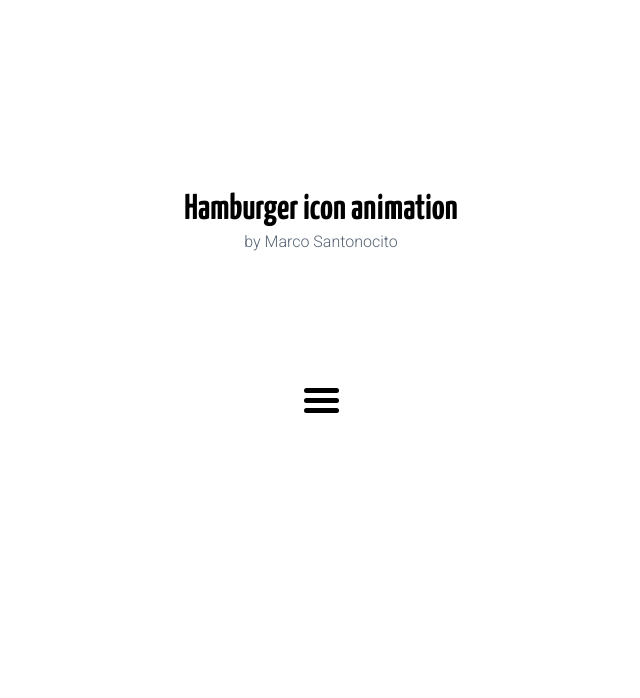
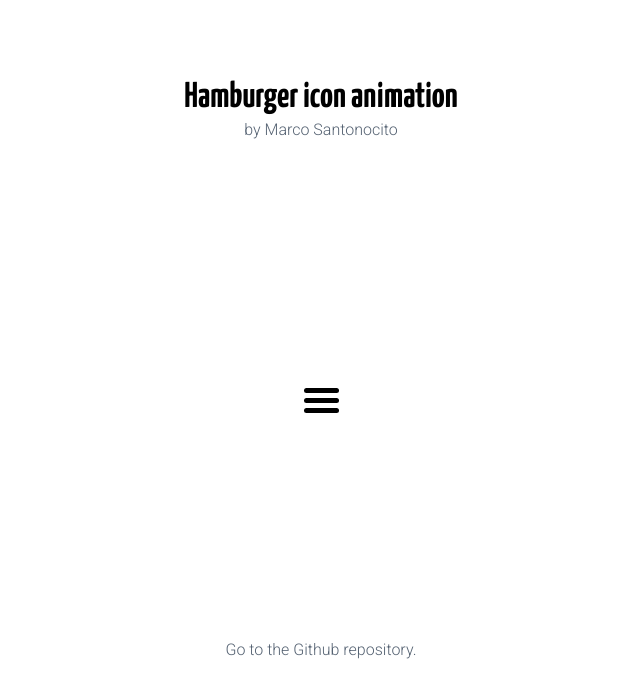
Before and after one commit to mitsuru17/hamburger-icon-animation, a plain HTML site: page index.html in a window 1280 px wide. Shown: the whole page, without its empty margins (319-959 px from the left). Drawn offline with Linux system fonts and the light colour scheme.

Commit message:
some changes

```diff
--- a/css/main.css
+++ b/css/main.css
@@ -5,19 +5,33 @@
 body {
     background-color: white;
     font-family: 'Roboto', sans-serif;
+    text-align: center;
     height: 100%;
+}
+
+.title, .github{
+    left: 50%;
+    margin-left: -150px;
+    position: absolute;
+    text-align: center;
+    width: 300px;
+}
+
+.title{
+    top: 10%;
+}
+
+.github{
+    top: 80%;
 }
 
 h1{
     font-family: 'Yanone Kaffeesatz', sans-serif;
     font-size: 36px;
-    text-align: center;
-    margin-top: 15%;
-    margin-bottom: 0px;
+    margin: 0px;
 }
 
 p{
-    text-align: center;
     margin-top: 5px;
     color: #556272;
 }
--- a/index.html
+++ b/index.html
@@ -23,8 +23,10 @@
             <p class="browsehappy">You are using an <strong>outdated</strong> browser. Please <a href="http://browsehappy.com/">upgrade your browser</a> to improve your experience.</p>
         <![endif]-->
 
-        <h1>Hamburger icon animation</h1>
-        <p>by <a href="http://www.marcosantonocito.com" target="_blank">Marco Santonocito</a></p>
+        <div class="title">
+            <h1>Hamburger icon animation</h1>
+            <p>by <a href="http://www.marcosantonocito.com" target="_blank">Marco Santonocito</a></p>
+        </div>
 
         <a class="menu" href="javascript:;">
             <span class="bar1"></span>
@@ -32,6 +34,10 @@
             <span class="bar3"></span>
         </a>
 
+        <div class="github">
+            <a href="https://github.com/santonocito/hamburger-icon-animation" target="_blank">Go to the Github repository.</a>
+        </div>
+
         <script src="js/main.js"></script>
     </body>
 </html>
```
